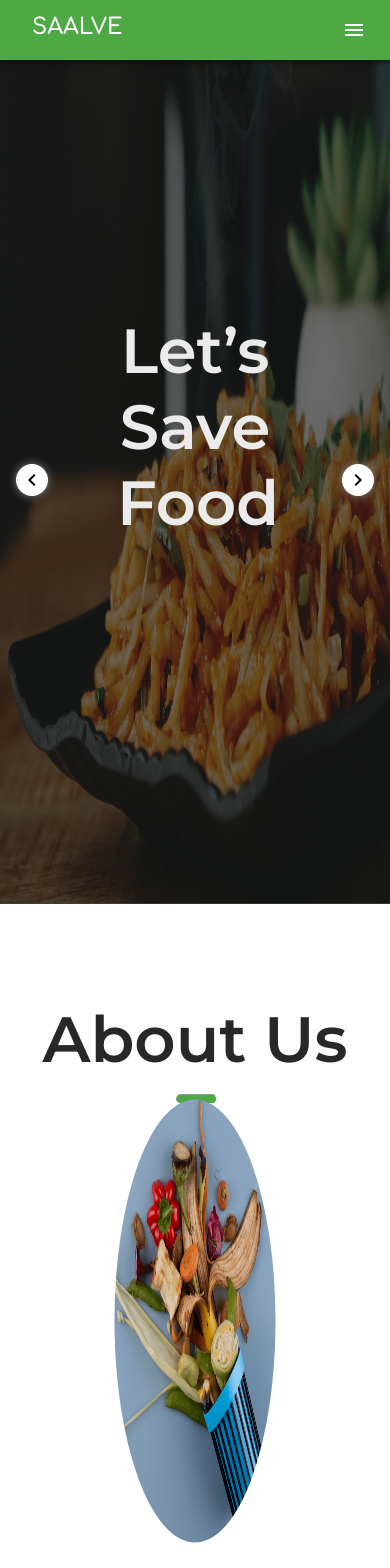
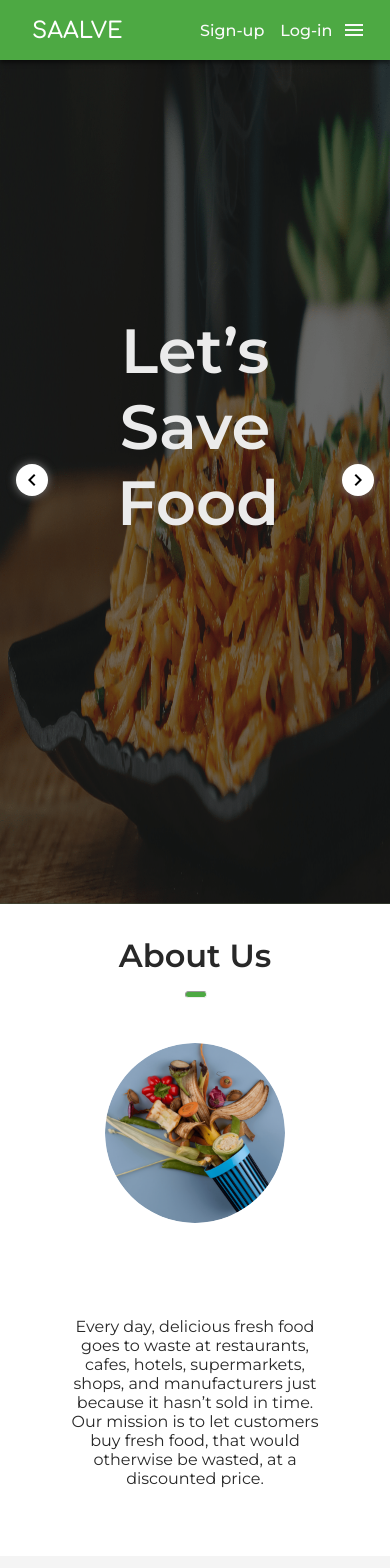
Before and after one commit to vatsalyasagraya/saalve, a React (Create React App) app: page / in a window 390 px wide. Shown: the top 1568 px of the page. Built offline with nearby package versions, Linux system fonts and the light colour scheme; a web font is replaced by a local one.

Commit message:
responsive fixes

```diff
--- a/src/components/Polices/about.css
+++ b/src/components/Polices/about.css
@@ -3,11 +3,11 @@
     /* padding: 0 1rem; */
 }
 .about{
+
     padding: 2rem 1rem;
     background-color: rgb(255, 255, 255);
-    /* text-align: left; */
 }
-.about h1{
+.aboutus h1{
     font-size: 2rem;
     font-weight: 600;
 }
@@ -20,70 +20,32 @@
     left: 47.5%;
     margin-top: 1rem;
 }
-
-
-.body{
-    height: 90vh;
+.about .body{
     display: flex;
+    justify-content: space-between;
+    height: 70vh;
     align-items: center;
     position: relative;
 }
 
 .about .photo{
-    width: 45%;
-    height: 75%;
-    padding: 6%;
+    max-width: 25%;
+    min-width: 200px;
+    margin: 6%;
     border-radius: 100%;
 }
 .about .text {
     width: 70%;
-    font-size: 1.5rem;
+    font-size: 1.3rem;
     padding: 35px;
     padding-left: 50px;
     font-weight: 400;
-}
-@media screen and (max-width: 980px) {
-    .about h1{
-        padding-top: 4rem;
-        font-size: 4rem;
-        font-weight: 600;
-    }
-    .about hr{
-        background-color: #4DA943;
-        width: 10%;
-        height: 0.5rem;
-        border-radius: 2rem;
-        position: absolute;
-        left: 45%;
-        margin: 1rem 0;
-    }
-    .about .body{
-        height: 70vh;
-        display: block;
-        align-items: center;
-        /* position: relative; */
-    }
-    .about.photo{
-        width:60%;
-        height: 30vh;
-        padding: 2%;
-        margin: 8rem auto 4rem auto;
-    }
-    .about.text {
-        width: 80%;
-        font-size: 2.5rem;
-        text-align: center;
-        font-weight: 200;
-        color: rgb(86, 86, 86);
-        position: relative;
-        left: 5%;
-    }
-
 }
 .problem{
     padding: 5rem 1rem;
     background-color: rgb(244, 244, 244);
 }
+
 .problem hr{
     background-color: #4DA943;
     width: 5%;
@@ -127,69 +89,6 @@
     font-size: 1.2rem;
     font-weight: 300;
 }
-
-@media screen and (max-width: 980px) {
-    .problem{
-        padding: 5rem 0 0rem 0;
-        background-color: rgb(244, 244, 244);
-    }
-   .problem h1{
-        padding-top: 4rem;
-        font-size: 4rem;
-        font-weight: 600;
-    }
-    .problem hr{
-        background-color: #4DA943;
-        width: 10%;
-        height: 0.5rem;
-        border-radius: 2rem;
-        position: absolute;
-        left: 45%;
-        margin: 1rem 0;
-    }
-    .problem{
-        height: 55vh;
-        display: block;
-        align-items: center;
-    }
-    .problem .box{
-        display: block;
-    }
-    .problem .ind{
-        width: 0%;
-        height: 0;
-        padding: 0%;
-        margin: 0;
-        visibility: hidden;
-    }
-
-    .problem .box1 span{
-        font-size: 3.5rem;
-        font-weight: 100;
-        width: 80%;
-        text-align: left;
-        font-weight: 300;
-        color: black;
-    }
-    .problem .box1 b{
-        color: #4DA943;
-    }
-    .problem .main{
-        margin-bottom: 40px;
-    }
-    .problem .para
-    {
-        color: gray;
-        width: 80%;
-        font-size: 2.5rem;
-        text-align: left;
-        font-weight: 200;
-        display: block;
-        position: absolute;
-        left: 10%;
-        /* top: 20% */
-    }
-}
 .solution{
     padding: 5rem 1rem;
     background-color: rgb(255, 255, 255);
@@ -226,45 +125,29 @@
     padding: 50px;
     font-weight: 200;
 }
-  @media screen and (max-width: 980px) {
-    .solution{
-      padding: 5rem 0 0 0;
-      background-color: rgb(255, 255, 255);
-      height: 85vh;
-  }
-    .solution h1{
-        padding-top: 4rem;
-        font-size: 4rem;
-        font-weight: 600;
-    }
-    .solution hr{
-        background-color: #4DA943;
-        width: 10%;
-        height: 0.5rem;
-        border-radius: 2rem;
-        position: absolute;
-        left: 45%;
-        margin: 1rem 0;
-    }
-    .solution.first{
-        height: 62vh;
-        display: block;
+
+@media (max-width:600px){
+    .about .body{
+        display: flex;
+        justify-content: center;
+        flex-wrap: wrap;
+        height: 65vh;
         align-items: center;
         position: relative;
     }
-    .solution.photo-sol{
-        width: 60%;
-        height: 30vh;
-        padding: 2%;
-        margin: 8rem auto 4rem auto;
+    .about .photo{
+        max-width: 25%;
+        min-width: 180px;
+        margin-top: 2rem;
+        border-radius: 100%;
     }
-    .solution.text-sol {
-        width: 80%;
-        font-size: 2.5rem;
-        text-align: center;
-        font-weight: 200;
-        color: rgb(86, 86, 86);
-        position: relative;
-        left: 5%;
+    .about .text {
+        width: 70%;
+        font-size: 1rem;
+        padding:0;
+        font-weight: 400;
+    }
+    h1{
+        font-size: 1rem;
     }
 }
--- a/src/components/foodcomp/FoodComp.js
+++ b/src/components/foodcomp/FoodComp.js
@@ -86,7 +86,7 @@ function FoodComp({handleAddCartItem,loginVar}) {
                         <hr style={{marginTop: "10px", marginBottom: "10px" }}/>
                         <div className="top-section">
                             <h3>Surprise Thali</h3>
-                            <div className="price"><span className='span0'>&#x20B9; {(type==="thali")?thali_datas[index].money:grocery_datas[index].money}<del style={{marginLeft:"4px"}}>&#x20B9;{(type==="thali")?thali_datas[index].money_cut:grocery_datas[index].money_cut}</del></span><span className='material-icons'>payments</span></div>
+                            <div className="star"><span className='span0'>&#x20B9; {(type==="thali")?thali_datas[index].money:grocery_datas[index].money}<del style={{marginLeft:"4px"}}>&#x20B9;{(type==="thali")?thali_datas[index].money_cut:grocery_datas[index].money_cut}</del></span><span className='material-icons'>payments</span></div>
                         </div>
                         <div className="pickup-time">
                             <div className="pickup"><span className='material-icons'>schedule</span><span className='span1'>{(type==="thali")?thali_datas[index].time:grocery_datas[index].time}</span></div>
--- a/src/components/meal/meal.css
+++ b/src/components/meal/meal.css
@@ -1,5 +1,5 @@
 .meal{
-    padding: 0 2rem;
+    padding: 0 1.5rem;
     background-color: white;
 }
 .meal-heading{
@@ -10,10 +10,21 @@
 }
 .meal-grid{
     display: grid;
-    grid-template-columns: repeat(4,1fr);
     gap: 1rem;
+    grid-template-columns: repeat(auto-fit,minmax(16rem,1fr));
 }
 .meal-grid a{
     text-decoration: none;
     color: black;
 }
+@media (max-width:580px){
+    .meal{
+        padding: 0 1rem;
+        background-color: white;
+    }
+    .meal-grid{
+        display: grid;
+        gap: 0.5rem;
+        grid-template-columns: repeat(auto-fit,minmax(9.1rem,1fr));
+    }
+}
--- a/src/components/mycard/MyCard.js
+++ b/src/components/mycard/MyCard.js
@@ -30,7 +30,7 @@ export default function MyCard(props) {
         </div>
         <div className="card-top4">
           <div className="pickup"><span className='material-icons'>event_available</span><span className='span1'>{props.date}</span></div>
-          <div className="price"><span className='span0'>&#x20B9; {props.money}<del style={{marginLeft:"4px"}}>&#x20B9;{props.money_cut}</del></span><span className='material-icons'>payments</span></div>
+          <div className="star"><span className='span0'>&#x20B9; {props.money}<del style={{marginLeft:"4px"}}>&#x20B9;{props.money_cut}</del></span><span className='material-icons'>payments</span></div>
         </div>
       </div>
     </div>
--- a/src/components/navbar/NavBar.js
+++ b/src/components/navbar/NavBar.js
@@ -40,6 +40,9 @@ function NavBar(props) {
                   onClick={() => {setActive(prev => {return {meal: false, grocery: false, bakery: false, partner: true}});setToggle(!toggle)}}
                   className={active.partner? "active": "" }>Contact us</Link>
               </li>
+              <li className="buttons">
+                <Link to='/account' onClick={() => {setActive(prev => {return {meal: false, grocery: false, bakery: false, partner: false}})}}>Account</Link>
+              </li>
             </div>
             <div className="nav-icons">
               {/* <li className="nav-icon">
@@ -67,7 +70,7 @@ function NavBar(props) {
                 <Link to='/cart' onClick={() => {setActive(prev => {return {meal: false, grocery: false, bakery: false, partner: false}})}}><span className="material-icons">shopping_cart</span></Link>
                 <div className='counter'>{props.cartSize}</div>
               </li>
-              <li className="nav-icon">
+              <li className="nav-icon invi_small">
                 <Link to='/account' onClick={() => {setActive(prev => {return {meal: false, grocery: false, bakery: false, partner: false}})}}><span className="material-icons">face</span></Link>
               </li></>}
             </div>
--- a/src/components/navbar/navbar.css
+++ b/src/components/navbar/navbar.css
@@ -6,6 +6,7 @@
     width: 100%;
     height: 3.75rem;
     box-shadow: 0 3px 4px 0 rgba(0, 0, 0, 0.5);
+    z-index: 100;
 }
 .nav ul{
     list-style: none;
@@ -122,21 +123,22 @@
     display: none;
 }
 .nav .signin a{
-    background-color: var(--main-font-color);
-    padding: 10px 30px;
-    margin: 1rem;
-    cursor: pointer;
+    padding: 0;
+    margin: 0.5rem;
     border: none;
-    border-radius: 2px;
-    box-shadow: 0 8px 8px 0 rgba(0, 0, 0, 0.5);
+    box-shadow:none;
     text-decoration: none;
-    color: var(--main-color);
+    color: var(--main-font-color);
+    position: relative;
+    top: 0.1rem;
+    font-weight: 500;
+    right: 0.5rem;
 
 }
 .nav .signin a:hover{
     background-color: rgb(232, 232, 232)
 }
-@media screen and (width<=600px) {
+@media (width<=800px) {
     .nav{
         font-family: 'Montserrat', sans-serif;
         display: block;
@@ -171,6 +173,7 @@
     .nav-logo{
         position: absolute;
         left: 0;
+        top: 0.25rem;
         font-size: 1.4rem;
     }
     .nav-menu a{
@@ -190,7 +193,7 @@
         top: 3.8rem;
         float: right;
         width: 9rem;
-        height: 9.7rem;
+        height: 9rem;
         margin-right: 0rem;
         background-color: var(--main-color);
     }
@@ -216,6 +219,21 @@
         display: none;
     }
     .nav-icons{
+        margin-right: 1.2rem;
+    }
+    .nav .signin a{
+        background-color: transparent;
+        padding: 0;
+        margin: 0.5rem;
+        border: none;
+        box-shadow:none;
+        text-decoration: none;
+        color: var(--main-font-color);
+        position: relative;
+        top: 0.2rem;
+        right: 0.5rem;
+    }
+    .invi_small{
         display: none;
     }
   }
```
Also changed, not shown: src/components/foodcomp/foodcomp.css (+27 -7 lines), src/components/mycard/mycard.css (+52 -0 lines).
